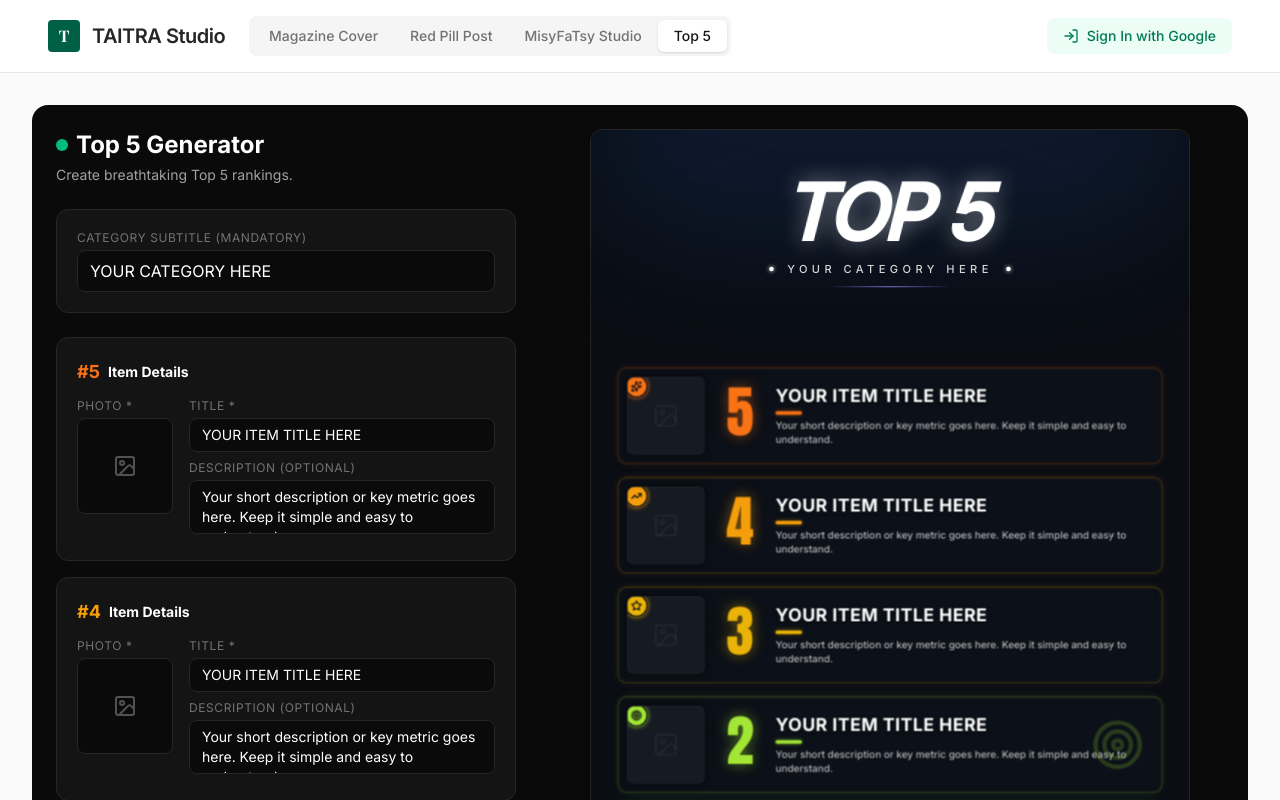
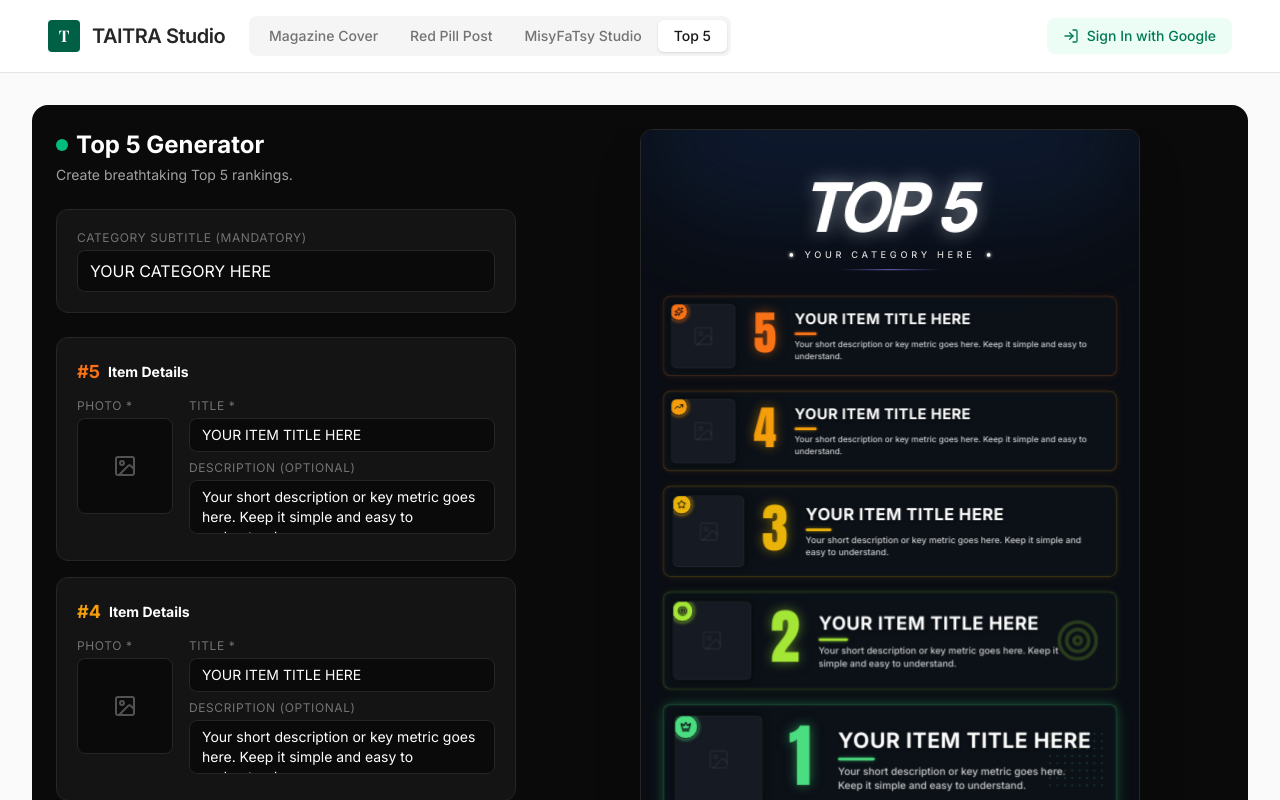
Before and after one commit to AinaPercky/post-generator, a React (Vite) app: page / in a window 1280 px wide. Both pictures are taken after a click on the button "Top 5". Shown: the top 800 px of the page. Built offline with nearby package versions, Linux system fonts and the light colour scheme; no server answers; the database is empty; the HTML template or start-up script is replaced by a standard one.

Commit message:
Fix UI spacing, flex squishing height, canvas ratio to 9x16, progressive sizing for ranks, and photo un-cropping

```diff
--- a/src/components/Top5Generator.tsx
+++ b/src/components/Top5Generator.tsx
@@ -276,21 +276,21 @@ export function Top5Generator() {
         {/* Responsive wrapper constraining the visual size */}
         <div
           ref={containerRef}
-          className="w-full max-w-[540px] xl:max-w-[600px] aspect-[1080/1620] shrink-0 border border-neutral-800 rounded-xl overflow-hidden shadow-2xl relative"
+          className="w-full max-w-[450px] xl:max-w-[500px] aspect-[9/16] shrink-0 border border-neutral-800 rounded-xl overflow-hidden shadow-2xl relative"
         >
 
-          {/* Virtual 1080x1620 Canvas, perfectly scaled using absolute scaling */}
+          {/* Virtual 1080x1920 Canvas, perfectly scaled using absolute scaling */}
           <div
             ref={previewRef}
             className="absolute top-0 left-0 bg-[#0A0D14] flex flex-col origin-top-left"
             style={{
               width: '1080px',
-              height: '1620px',
+              height: '1920px',
               transform: `scale(${previewScale})`,
             }}
           >
             {/* Background effects */}
-            <div className="absolute top-0 left-1/2 -translate-x-1/2 w-[1620px] h-[1620px] opacity-20 pointer-events-none">
+            <div className="absolute top-0 left-1/2 -translate-x-1/2 w-[1920px] h-[1920px] opacity-20 pointer-events-none">
               <div className="absolute inset-0 border border-white/20 rounded-full scale-100"></div>
               <div className="absolute inset-0 border border-white/10 rounded-full scale-[0.85]"></div>
               <div className="absolute inset-0 border border-white/5 rounded-full scale-[0.7]"></div>
@@ -299,7 +299,7 @@ export function Top5Generator() {
             <div className="absolute -top-[200px] left-1/2 -translate-x-1/2 w-[1080px] h-[400px] bg-blue-500/10 blur-[100px] rounded-full"></div>
 
             {/* Header */}
-            <div className="relative z-10 pt-20 pb-10 text-center flex flex-col items-center">
+            <div className="relative z-10 pt-[100px] pb-6 text-center flex flex-col items-center shrink-0">
               <h1 className="text-[140px] leading-none font-black italic tracking-tighter text-white drop-shadow-[0_0_20px_rgba(255,255,255,0.4)] uppercase" style={{ transform: 'skewX(-5deg)' }}>
                 TOP 5
               </h1>
@@ -317,16 +317,24 @@ export function Top5Generator() {
             </div>
 
             {/* List */}
-            <div className="relative z-10 flex-grow px-12 flex flex-col gap-6 pb-16 justify-center">
+            <div className="relative z-10 flex-grow px-12 flex flex-col justify-start gap-8 pb-16 pt-8">
               {items.map((item) => {
                 const config = (rankConfig as any)[item.rank];
                 const IconComp = config.Icon;
-                const isTop1 = item.rank === 1;
+
+                // Progressive scaling implementation
+                const rankParams = {
+                  4: { img: 'w-[140px] h-[140px]', p: 'p-4 gap-6', rankFont: 'text-[100px]', rankW: 'w-[80px]', title: 'text-[32px]', desc: 'text-[18px]', badge: 'w-10 h-10', icon: 'w-5 h-5', bar: 'w-12' },
+                  5: { img: 'w-[140px] h-[140px]', p: 'p-4 gap-6', rankFont: 'text-[100px]', rankW: 'w-[80px]', title: 'text-[32px]', desc: 'text-[18px]', badge: 'w-10 h-10', icon: 'w-5 h-5', bar: 'w-12' },
+                  3: { img: 'w-[155px] h-[155px]', p: 'p-5 gap-6', rankFont: 'text-[115px]', rankW: 'w-[85px]', title: 'text-[36px]', desc: 'text-[19px]', badge: 'w-11 h-11', icon: 'w-5 h-5', bar: 'w-14' },
+                  2: { img: 'w-[170px] h-[170px]', p: 'p-5 gap-7', rankFont: 'text-[130px]', rankW: 'w-[90px]', title: 'text-[40px]', desc: 'text-[20px]', badge: 'w-[48px] h-[48px]', icon: 'w-[22px] h-[22px]', bar: 'w-16' },
+                  1: { img: 'w-[190px] h-[190px]', p: 'p-6 gap-8', rankFont: 'text-[150px]', rankW: 'w-[100px]', title: 'text-[46px]', desc: 'text-[22px]', badge: 'w-[54px] h-[54px]', icon: 'w-6 h-6', bar: 'w-20' },
+                }[item.rank];
 
                 return (
                   <div
                     key={item.rank}
-                    className="relative flex items-center bg-[#0d1219]/80 backdrop-blur-md rounded-2xl border"
+                    className="relative flex items-center bg-[#0d1219]/90 backdrop-blur-md rounded-2xl border shrink-0"
                     style={{
                       borderColor: `rgba(${hexToRgb(config.colorStr)}, 0.4)`,
                       boxShadow: `0 0 20px ${config.bgStr}, inset 0 0 10px ${config.bgStr}`
@@ -336,12 +344,12 @@ export function Top5Generator() {
                       <div className="absolute inset-0 rounded-2xl shadow-[0_0_40px_rgba(74,222,128,0.2)] pointer-events-none"></div>
                     )}
 
-                    <div className={`flex w-full items-stretch relative z-10 ${isTop1 ? 'p-6 gap-8' : 'p-4 gap-6'}`}>
+                    <div className={`flex w-full items-stretch relative z-10 ${rankParams.p}`}>
 
                       {/* Left: Image container */}
-                      <div className={`${isTop1 ? 'w-[180px] h-[180px]' : 'w-[140px] h-[140px]'} flex-shrink-0 relative rounded-xl overflow-hidden border border-white/10 bg-[#161a22] shadow-[0_0_15px_rgba(0,0,0,0.5)]`}>
+                      <div className={`${rankParams.img} flex-shrink-0 relative rounded-xl overflow-hidden border border-white/10 bg-[#161a22] shadow-[0_0_15px_rgba(0,0,0,0.5)]`}>
                         {item.imageUrl ? (
-                          <img src={item.imageUrl} alt="" className="w-full h-full object-cover" />
+                          <img src={item.imageUrl} alt="" className="w-full h-full object-cover object-top" />
                         ) : (
                           <div className="w-full h-full flex items-center justify-center">
                             <ImageIcon className="w-12 h-12 text-white/5" />
@@ -350,22 +358,20 @@ export function Top5Generator() {
 
                         {/* Rank Badge overlapping top-left */}
                         <div
-                          className={`absolute -top-1 -left-1 rounded-full flex items-center justify-center border-2 border-[#0A0D14] ${isTop1 ? 'w-12 h-12' : 'w-10 h-10'}`}
+                          className={`absolute -top-1 -left-1 rounded-full flex items-center justify-center border-2 border-[#0A0D14] ${rankParams.badge}`}
                           style={{
                             backgroundColor: config.colorStr,
                             boxShadow: `0 0 10px ${config.colorStr}`
                           }}
                         >
-                          <IconComp className={`${isTop1 ? 'w-6 h-6' : 'w-5 h-5'} text-[#0A0D14] fill-transparent stroke-[2.5]`} />
+                          <IconComp className={`${rankParams.icon} text-[#0A0D14] fill-transparent stroke-[2.5]`} />
                         </div>
                       </div>
 
                       {/* Rank Number */}
-                      <div
-                        className={`${isTop1 ? 'w-[100px]' : 'w-[80px]'} flex-shrink-0 flex items-center justify-center`}
-                      >
+                      <div className={`${rankParams.rankW} flex-shrink-0 flex items-center justify-center`}>
                         <span
-                          className={`${isTop1 ? 'text-[140px]' : 'text-[100px]'} leading-none font-bold uppercase drop-shadow-md pb-4`}
+                          className={`${rankParams.rankFont} leading-none font-bold uppercase drop-shadow-md pb-4`}
                           style={{
                             color: config.colorStr,
                             textShadow: `0 0 25px ${config.colorStr}80`,
@@ -377,17 +383,17 @@ export function Top5Generator() {
                       </div>
 
                       {/* Right: Content */}
-                      <div className={`flex-grow flex flex-col justify-center gap-2 relative ${isTop1 ? 'pr-6' : 'pr-4'}`}>
-                        <h3 className={`${isTop1 ? 'text-[42px]' : 'text-[32px]'} leading-tight font-bold uppercase tracking-wide text-white drop-shadow-sm font-sans`} style={{ textShadow: '0 2px 4px rgba(0,0,0,0.5)' }}>
+                      <div className={`flex-grow flex flex-col justify-center gap-2 relative pr-4`}>
+                        <h3 className={`${rankParams.title} leading-tight font-bold uppercase tracking-wide text-white drop-shadow-sm font-sans`} style={{ textShadow: '0 2px 4px rgba(0,0,0,0.5)' }}>
                           {item.title || 'YOUR ITEM TITLE HERE'}
                         </h3>
 
                         <div
-                          className={`h-1.5 rounded-full ${isTop1 ? 'w-16' : 'w-12'}`}
+                          className={`h-1.5 rounded-full ${rankParams.bar}`}
                           style={{ backgroundColor: config.colorStr, boxShadow: `0 0 8px ${config.colorStr}80` }}
                         ></div>
 
-                        <p className="text-white/70 text-[18px] leading-snug font-medium pr-8">
+                        <p className={`text-white/80 ${rankParams.desc} leading-snug font-medium pr-8`}>
                           {item.description || 'Your short description or key metric goes here. Keep it simple and easy to understand.'}
                         </p>
 
```
